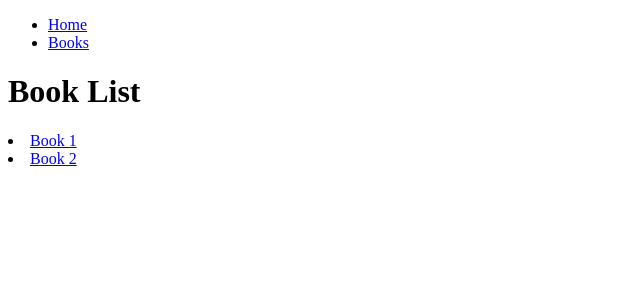
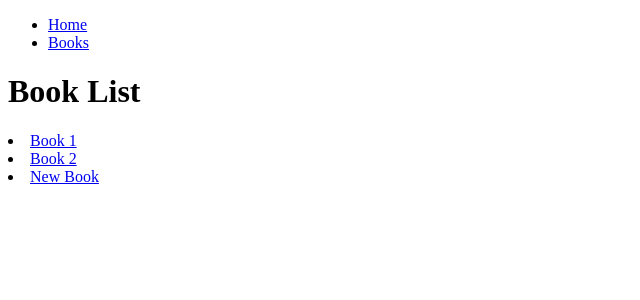
Before and after one commit to vondersam/learn_react_router, a React (Vite) app: page /books in a window 1280 px wide. Shown: the top 300 px of the page, without its empty margins (0-640 px from the left). Built offline with nearby package versions, Linux system fonts and the light colour scheme.

Commit message:
Add nested routes.

```diff
--- a/src/App.jsx
+++ b/src/App.jsx
@@ -2,6 +2,8 @@ import { Link, Route, Routes } from 'react-router-dom';
 import { Home } from './pages/Home';
 import { BookList } from './pages/BookList';
 import { Book } from './pages/Book';
+import { NewBook } from './pages/NewBook';
+import { NotFound } from './pages/NotFound';
 
 function App() {
   return (
@@ -18,8 +20,12 @@ function App() {
       </nav>
       <Routes>
         <Route path="/" element={<Home />} />
-        <Route path="/books" element={<BookList />} />
-        <Route path="/books/:id" element={<Book />} />
+        <Route path="/books">
+          <Route index element={<BookList />} />
+          <Route path=":id" element={<Book />} />
+          <Route path="new" element={<NewBook />} />
+        </Route>
+        <Route path="*" element={<NotFound />} />
       </Routes>
     </>
   );
--- a/src/pages/BookList.jsx
+++ b/src/pages/BookList.jsx
@@ -10,6 +10,9 @@ export function BookList() {
       <li>
         <Link to="/books/2">Book 2</Link>
       </li>
+      <li>
+        <Link to="/books/new">New Book</Link>
+      </li>
     </>
   );
 }
```
